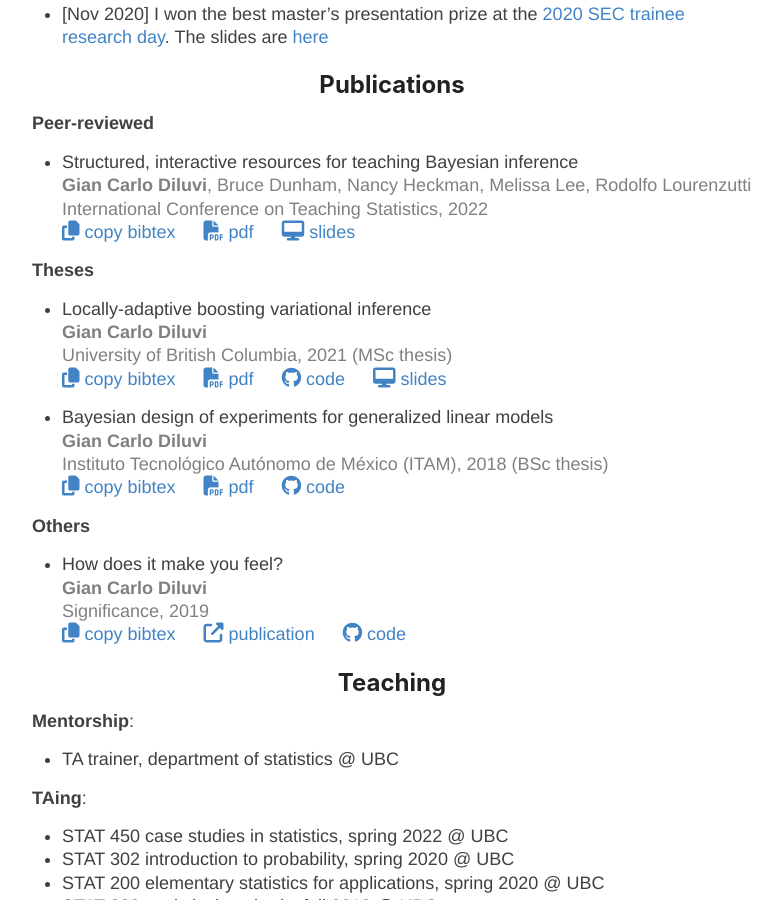
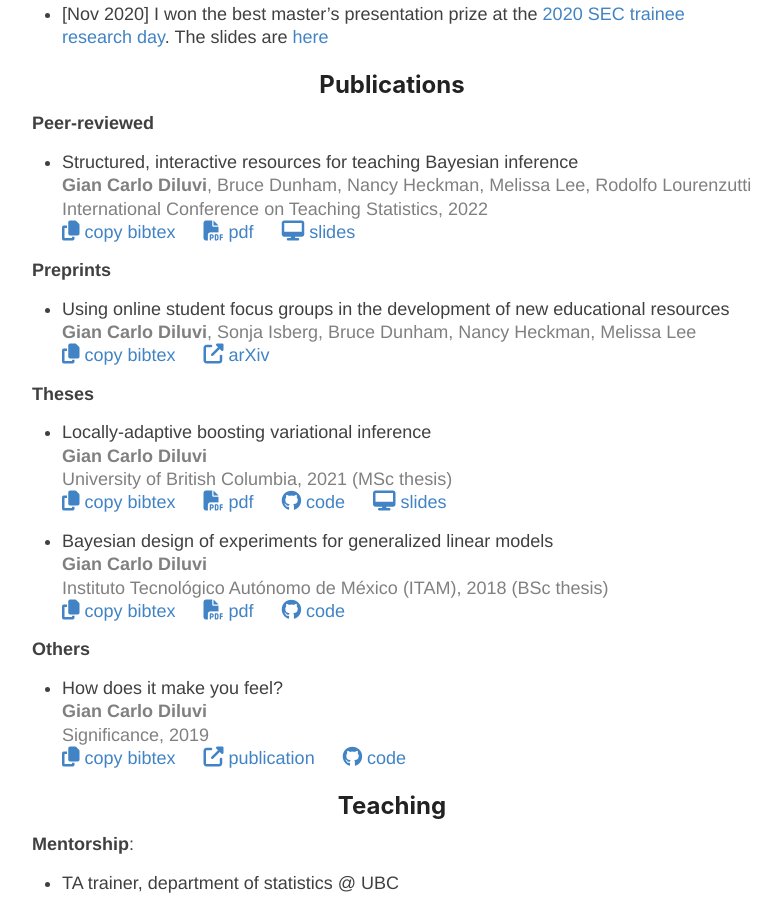
Before and after one commit to giankdiluvi/giankdiluvi.github.io, a Jekyll site: the page built from index.md, in a window 1280 px wide and 900 px high, scrolled down 1355 px. Shown: the whole window, without its empty margins (248-1029 px from the left). Built offline with Jekyll 4.4.1, drawn with Linux system fonts in a browser that asks for light colours; nearby versions of some CDN libraries; our own code applies the rules of GitHub Pages for plain Markdown files.

Commit message:
add online fg preprint to pubs

```diff
--- a/index.md
+++ b/index.md
@@ -85,7 +85,6 @@ The slides are
 
 **Peer-reviewed**
 
-
 - Structured, interactive resources for teaching Bayesian inference\
 <span style="color:grey;">
   **Gian Carlo Diluvi**, Bruce Dunham, Nancy Heckman, Melissa Lee,
@@ -109,6 +108,29 @@ The slides are
 </a> &emsp;
 <a href="https://docs.google.com/presentation/d/1fU4_ImB5fSBoSP6pKO2gT2euuq-_21L0CDanpbcJTWU/edit?usp=sharing">
   <i class="fas fa-desktop" style="font-size:20px"></i> slides
+</a>
+
+
+
+
+**Preprints**
+
+- Using online student focus groups in the development of new educational resources\
+<span style="color:grey;">
+  **Gian Carlo Diluvi**, Sonja Isberg, Bruce Dunham, Nancy Heckman, Melissa Lee
+</span>\
+ <a onclick="setClipboard('
+    @article{diluvi2023onlinefg,
+      title={Using online student focus groups in the development of new educational resources,
+      author={\{Gian Carlo\} Diluvi and Sonja Isberg and Bruce Dunham and Nancy Heckman and Melissa Lee},
+      journal={arXiv:2304.00149},
+      year={2023}
+    }
+    ')">
+  <i class="fas fa-copy" style="font-size:20px"></i> copy bibtex
+</a> &emsp;
+<a href="https://arxiv.org/abs/2304.00149">
+  <i class="fas fa-external-link-alt" style="font-size:20px"></i> arXiv
 </a>
 
 
```
Also changed, not shown: Gemfile.lock, 7 other files.
